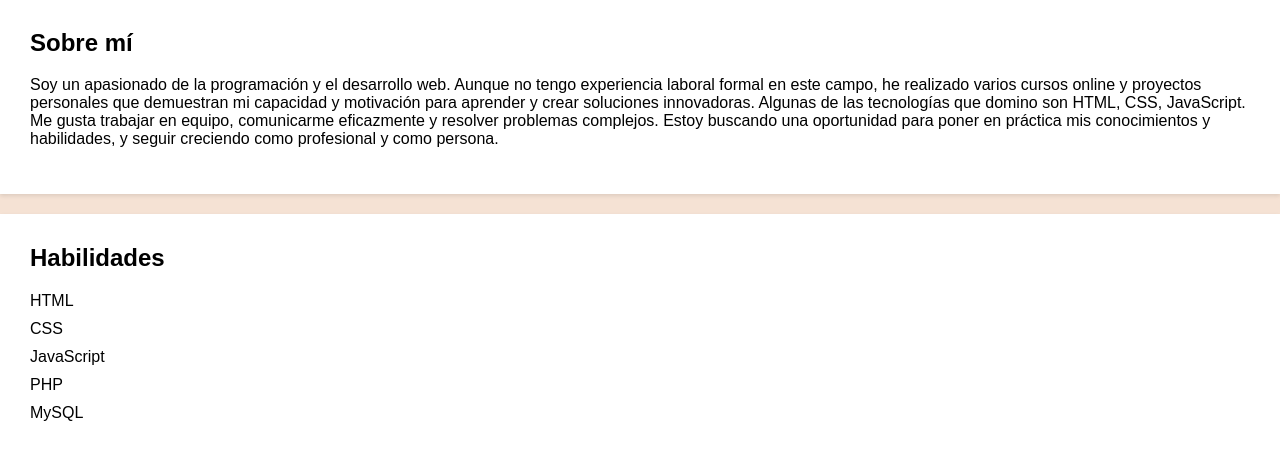
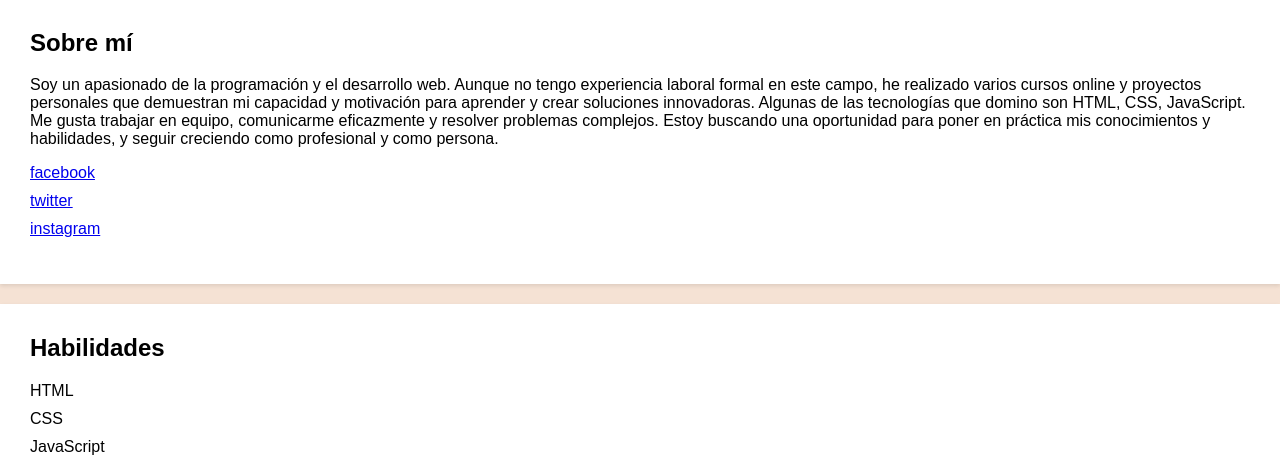
Before and after one commit to FrankGeronimo/mi-pagina-con, a plain HTML site: page index.html in a window 1280 px wide. Shown: the part 315-778 px from the top of the page. Drawn offline with Linux system fonts and the light colour scheme.

Commit message:
Update index.html

```diff
--- a/index.html
+++ b/index.html
@@ -81,6 +81,14 @@ footer p {
   <section id="about">
     <h2>Sobre mí</h2>
     <p>Soy un apasionado de la programación y el desarrollo web. Aunque no tengo experiencia laboral formal en este campo, he realizado varios cursos online y proyectos personales que demuestran mi capacidad y motivación para aprender y crear soluciones innovadoras. Algunas de las tecnologías que domino son HTML, CSS, JavaScript. Me gusta trabajar en equipo, comunicarme eficazmente y resolver problemas complejos. Estoy buscando una oportunidad para poner en práctica mis conocimientos y habilidades, y seguir creciendo como profesional y como persona.</p>
+
+    <ul >
+      <li><a href="https://www.facebook.com/">facebook</a> </a></li>
+      <li><a href="https://www.twitter.com">twitter</a></li>
+      <li><a href="https://www.instagram.com">instagram</a></li>
+      <!-- Agrega más enlaces para otras redes sociales si lo deseas -->
+    </ul>
+
   </section>
 
   <section id="skills">
```
